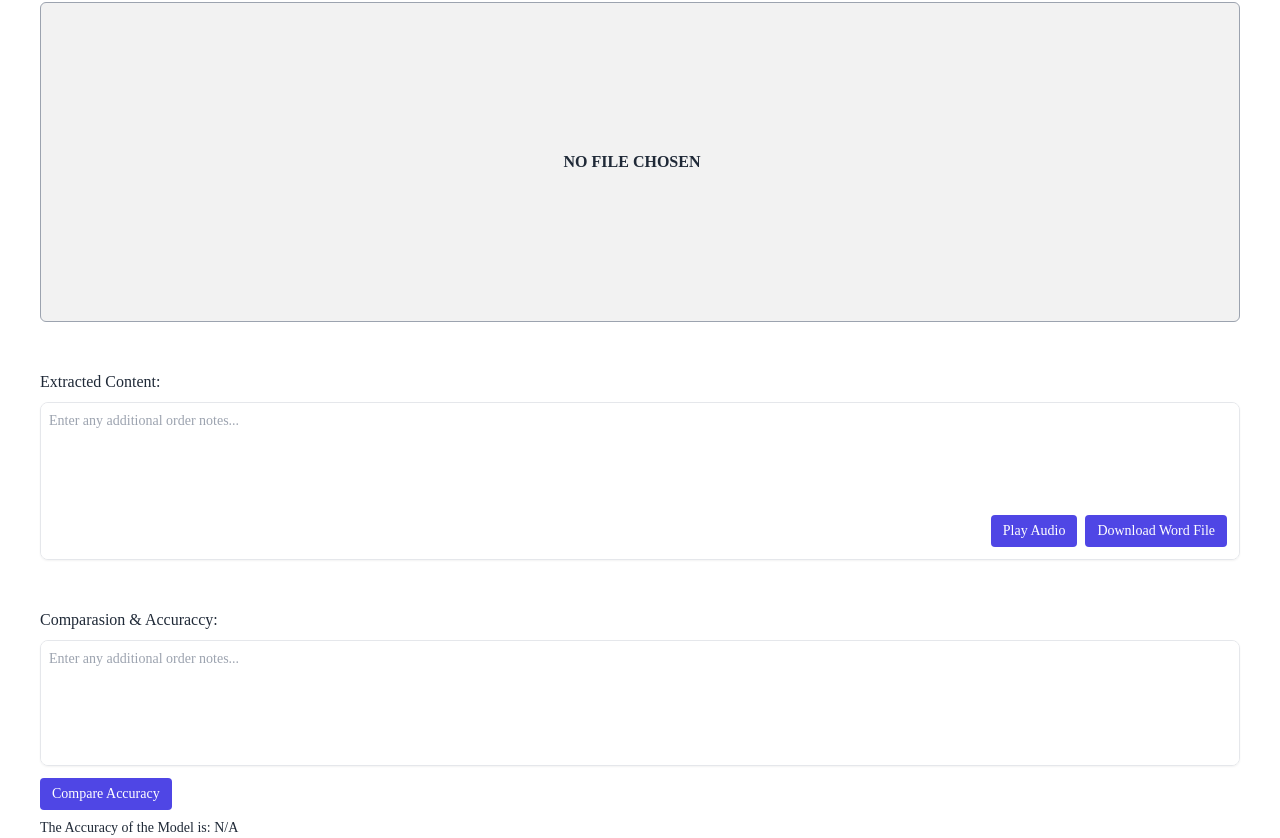
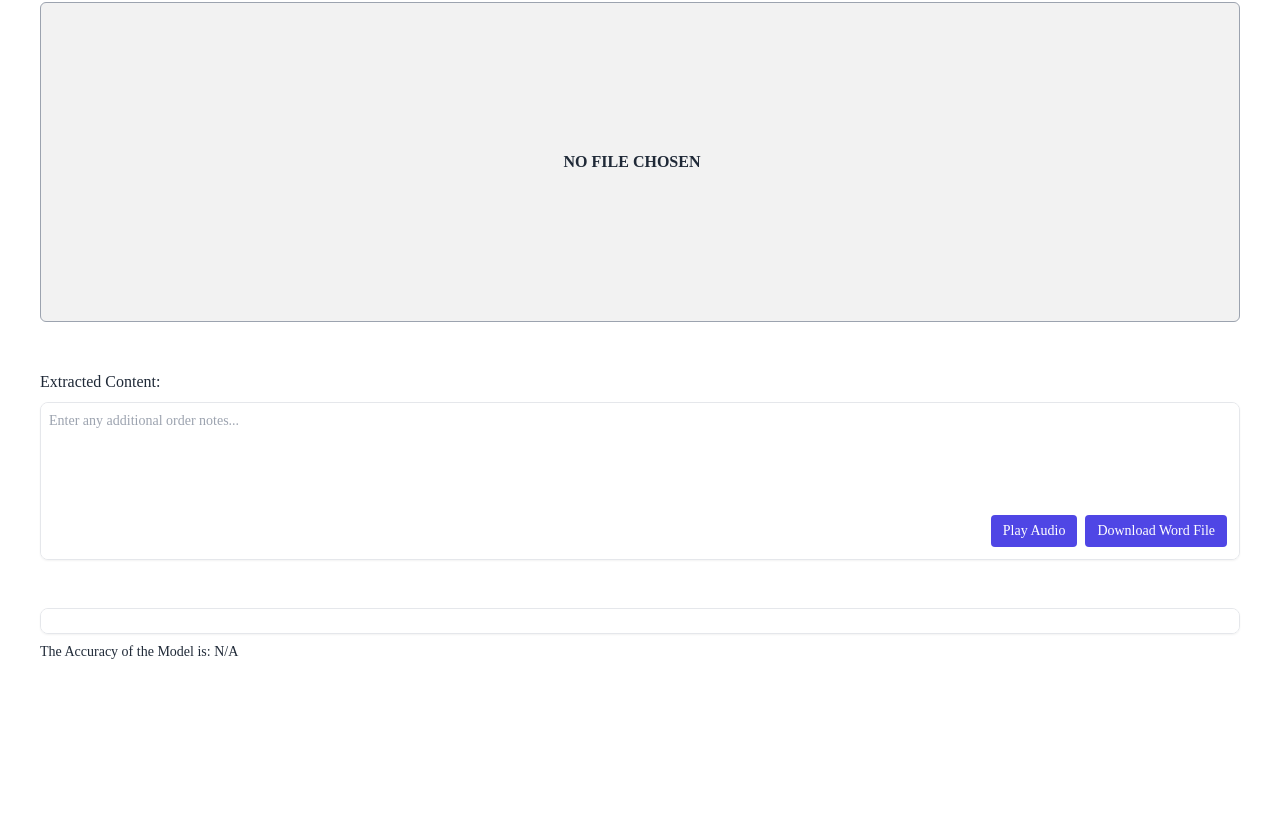
Before and after one commit to Vatsal-Chauhan024/Hackout, a React (Create React App) app: page /ocr in a window 1280 px wide. Shown: the part 210-1048 px from the top of the page. After the commit the page ends 872 px from the top, so only its background shows below. Built offline with nearby package versions, Linux system fonts and the light colour scheme.

Commit message:
updated ocr component

```diff
--- a/package.json
+++ b/package.json
@@ -48,6 +48,7 @@
     ]
   },
   "devDependencies": {
+    "@babel/plugin-proposal-private-property-in-object": "^7.21.11",
     "daisyui": "^3.6.3",
     "tailwindcss": "^3.3.3"
   }
--- a/src/pages/BookAppointment.jsx
+++ b/src/pages/BookAppointment.jsx
@@ -8,7 +8,7 @@ import { useNavigate } from "react-router-dom";
 import useAuth from "../helper/useAuth";
 
 const BookAppointment = () => {
-  useAuth();
+  // useAuth();
   const navigate = useNavigate();
    const [HospitalName, setHospitalName] = useState('')
     const [DoctorName, setDoctorName] = useState('')
--- a/src/pages/OCR.jsx
+++ b/src/pages/OCR.jsx
@@ -4,6 +4,7 @@ import useAuth from '../helper/useAuth';
 import { ToastContainer, toast } from 'react-toastify';
 
 const OCR = () => {
+    // useAuth();
   const [selectedFile, setSelectedFile] = useState(null);
   const [extractedContent, setExtractedContent] = useState('');
   const [isLoading, setIsLoading] = useState(false);
@@ -141,20 +142,14 @@ const handleFileChange = (event) => {
 
 
 <div className='w-full px-10 mt-12 flex flex-col gap-2'>
-      <h1 className=''>Comparasion & Accuraccy:</h1>
+      {/* <h1 className=''>Comparasion & Accuraccy:</h1>               */}
 
 <div>
 
   <div
     class="overflow-hidden rounded-lg border border-gray-200 shadow-sm focus-within:border-blue-600 focus-within:ring-1 focus-within:ring-blue-600"
   >
-    <textarea
-      id="OrderNotes"
-      className="w-full resize-none border-none align-top focus:ring-0 sm:text-sm p-2 min-h-[100px] outline-none"
-      rows="4"
-      placeholder="Enter any additional order notes..."
 
-    ></textarea>
 
     <div class="flex items-center justify-end gap-2 bg-white p-3">
 
@@ -162,12 +157,7 @@ const handleFileChange = (event) => {
 
     </div>
   </div>
-    <button
-        type="button"
-        class="rounded bg-indigo-600 px-3 py-1.5 text-sm font-medium text-white hover:bg-indigo-700 mt-3"
-      >
-        Compare Accuracy
-      </button>
+
 
       <h4 className='text-sm mt-2'>The Accuracy of the Model is: {accuracy !== null ? accuracy : 'N/A'} </h4>
 </div>
```
Also changed, not shown: 1 other file (tests, documents, lock files or other folders).
